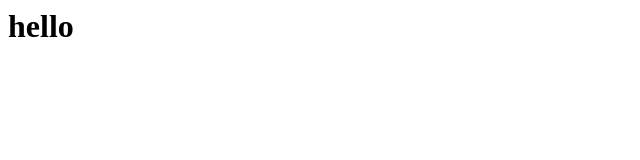
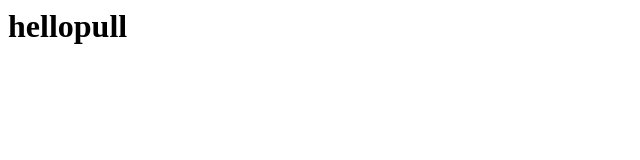
Before and after one commit to quangbvph07624/helloword2, a plain HTML site: page index.html in a window 1280 px wide. Shown: the whole page, without its empty margins (0-640 px from the left). Drawn offline with Linux system fonts and the light colour scheme.

Commit message:
Update index.html

```diff
--- a/index.html
+++ b/index.html
@@ -1 +1 @@
-<h1>hello</h1>
+<h1>hellopull</h1>
```
